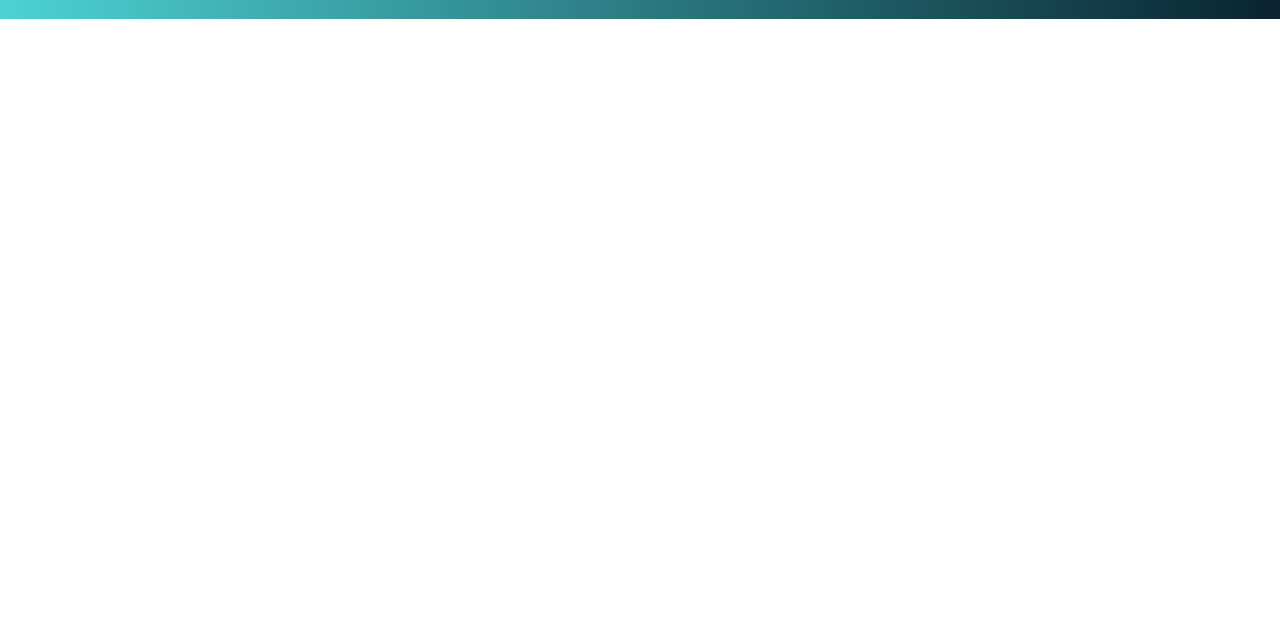
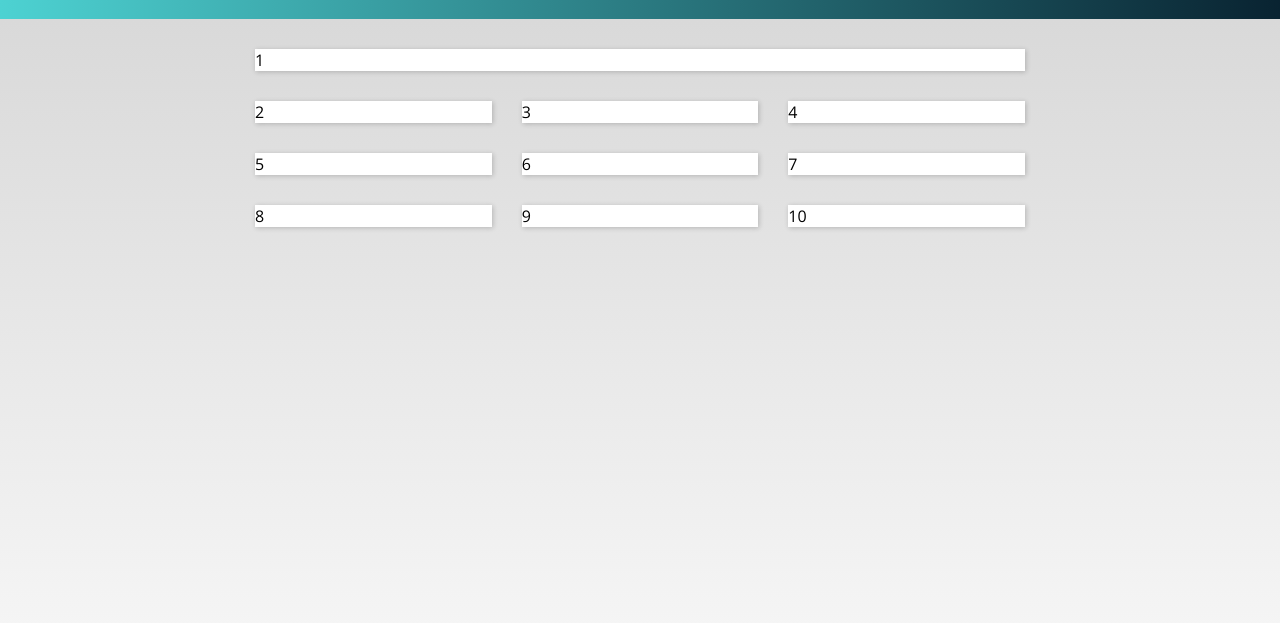
Before and after one commit to sharoneh/commcepta-challenge, a website: page index.html in a window 1280 px wide. Shown: the part 101-724 px from the top of the page. Drawn offline with nearby package versions, Linux system fonts and the light colour scheme; files that its build step writes are made by us from their sources.

Commit message:
estruturação da grid princial

```diff
--- a/index.html
+++ b/index.html
@@ -26,6 +26,19 @@
     </nav>
   </header>
 
-  <main></main>
+  <main>
+    <div class="grid">
+      <div class="grid-item">1</div>
+      <div class="grid-item">2</div>
+      <div class="grid-item">3</div>
+      <div class="grid-item">4</div>
+      <div class="grid-item">5</div>
+      <div class="grid-item">6</div>
+      <div class="grid-item">7</div>
+      <div class="grid-item">8</div>
+      <div class="grid-item">9</div>
+      <div class="grid-item">10</div>
+    </div>
+  </main>
 </body>
 </html>
--- /dev/null
+++ b/main.scss
@@ -0,0 +1,21 @@
+main {
+  height: 100%;
+  background-image: linear-gradient($light-grey, white);
+  padding: 30px 255px 0;
+
+  .grid {
+    display: grid;
+    grid-template-columns: 1fr 1fr 1fr;
+    grid-gap: 30px;
+
+    .grid-item {
+      background-color: white;
+      box-shadow: 1px 1px 5px rgba(0, 0, 0, .2);
+
+      &:first-child {
+        grid-column-start: 1;
+        grid-column-end: 4;
+      }
+    }
+  }
+}
--- a/styles.scss
+++ b/styles.scss
@@ -9,10 +9,10 @@ $dark-blue: #092331;
 $light-grey: #d9d9d9;
 
 html, body {
-  box-sizing: content-box;
-  font-family: 'Varela Round', sans-serif;
+  box-sizing: border-box;
   margin: 0;
   height: 100%;
 }
 
 @import 'header';
+@import 'main';
```
Also changed, not shown: main.css (added), 1 other file.
